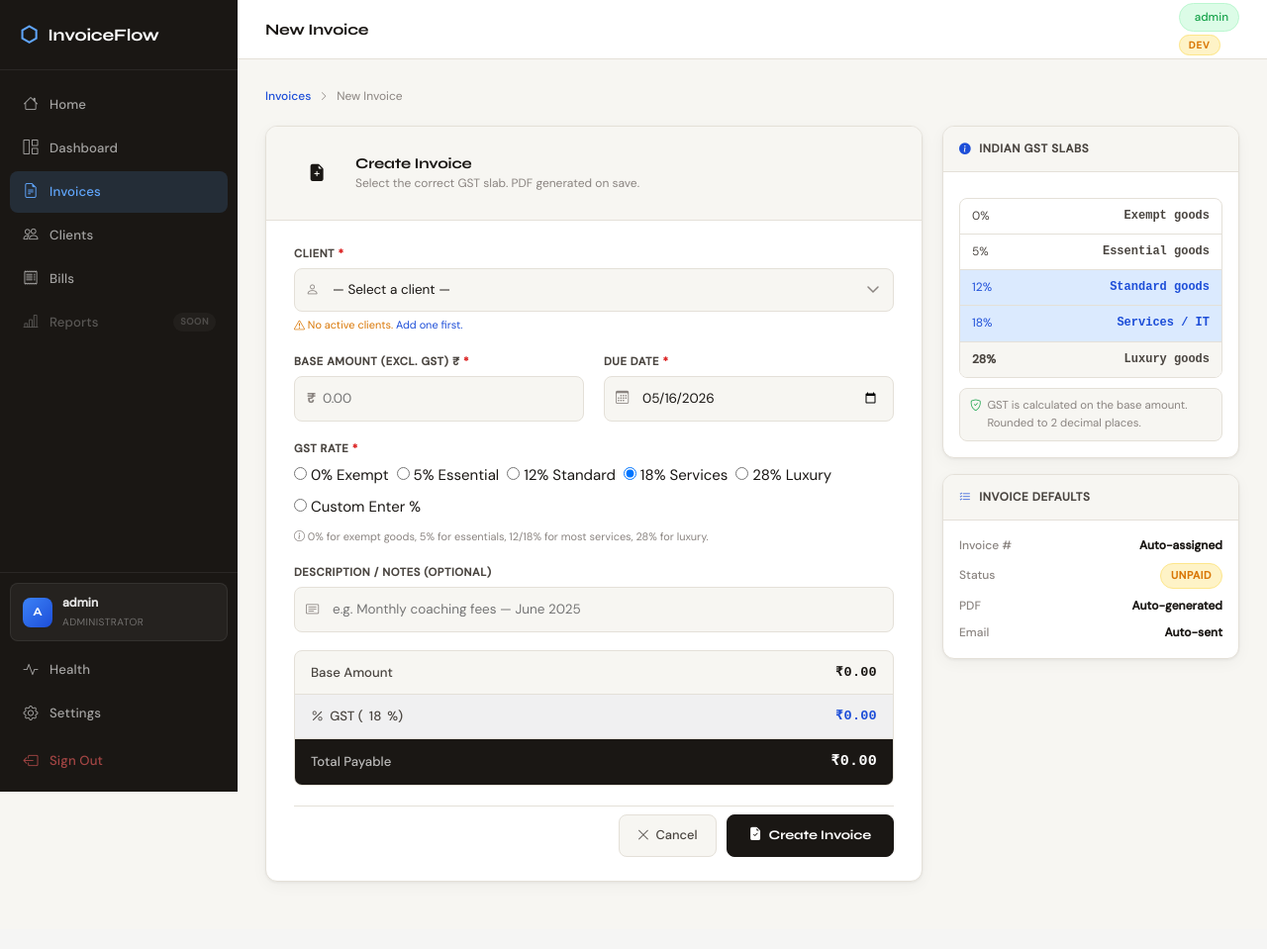
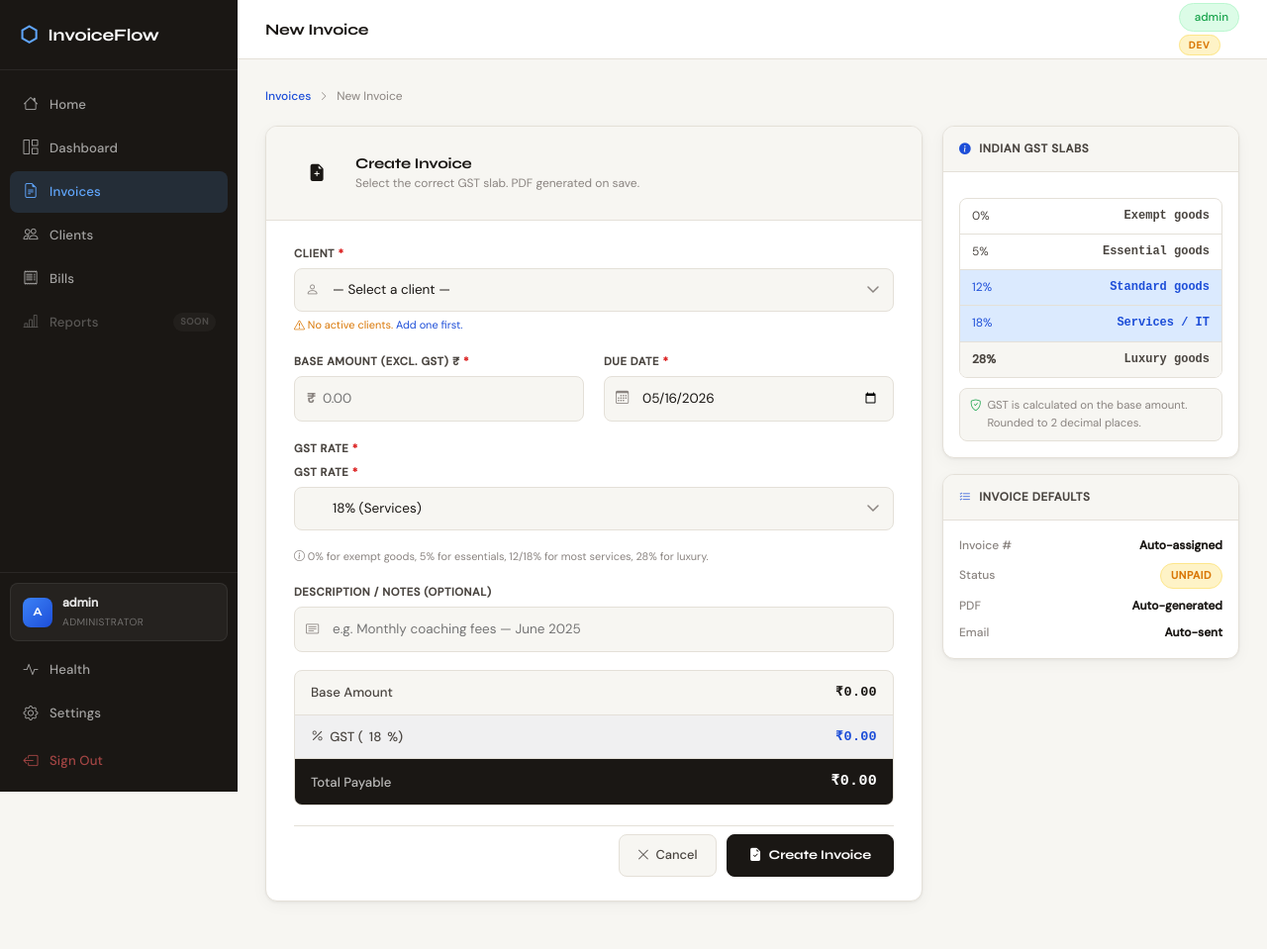
Before and after one commit to ku2507u0657-cmyk/pranshuu2, a Flask app: page /invoices/create in a window 1280 px wide. Shown: the whole page at 99% size. Before the commit the page ends 893 px from the top, so only its background shows below. Run offline with Flask 3, Linux system fonts and the light colour scheme; a user stored in the database is signed in; data that the repository does not hold is empty; some libraries are stand-ins or nearby versions.

```diff
--- a/templates/invoices/create.html
+++ b/templates/invoices/create.html
@@ -83,43 +83,33 @@
         <div class="form-group full-width">
           <label class="form-label required">GST Rate</label>
 
-          <div style="display:flex;flex-wrap:wrap;gap:8px;margin-bottom:10px">
-            {% set selected_rate = form.get('gst_rate', '18') %}
-            {% set gst_options = [
-              ('0',  '0%',  'Exempt'),
-              ('5',  '5%',  'Essential'),
-              ('12', '12%', 'Standard'),
-              ('18', '18%', 'Services'),
-              ('28', '28%', 'Luxury'),
-            ] %}
-            {% for val, pct, desc in gst_options %}
-            <label class="gst-slab-btn" id="gst-label-{{ val }}">
-              <input type="radio" name="gst_rate_radio" value="{{ val }}"
-                     onchange="selectGst('{{ val }}')"
-                     {{ 'checked' if selected_rate == val }} />
-              <span class="gst-slab-pct">{{ pct }}</span>
-              <span class="gst-slab-desc">{{ desc }}</span>
-            </label>
-            {% endfor %}
+          <div class="form-row">
+  <div class="form-group full-width">
+    <label class="form-label required">GST Rate</label>
 
-            <!-- Custom -->
-            <label class="gst-slab-btn" id="gst-label-custom">
-              <input type="radio" name="gst_rate_radio" value="custom"
-                     onchange="selectGst('custom')"
-                     {{ 'checked' if selected_rate not in ['0','5','12','18','28'] }} />
-              <span class="gst-slab-pct">Custom</span>
-              <span class="gst-slab-desc">Enter %</span>
-            </label>
-          </div>
+    <select id="gst_dropdown" class="form-field form-select" onchange="selectGstFromDropdown()">
+      <option value="0">0% (Exempt)</option>
+      <option value="5">5% (Essential)</option>
+      <option value="12">12% (Standard)</option>
+      <option value="18" selected>18% (Services)</option>
+      <option value="28">28% (Luxury)</option>
+      <option value="custom">Custom %</option>
+    </select>
 
     <!-- Custom input -->
-          <div id="custom_gst_wrap" style="display:none;max-width:200px;margin-bottom:8px">
+    <div id="custom_gst_wrap" style="display:none;max-width:200px;margin-top:10px">
       <div class="input-wrap">
         <i class="bi bi-percent input-icon"></i>
         <input type="number" id="custom_gst_input" class="form-field"
-                     placeholder="e.g. 3" min="0" max="100" step="0.01"
-                     value="{{ form.get('gst_rate','') if form.get('gst_rate','') not in ['0','5','12','18','28'] else '' }}"
+               placeholder="Enter GST %"
+               min="0" max="100" step="0.01"
                oninput="applyCustomRate(this.value)" />
+      </div>
+    </div>
+
+    <!-- hidden actual value -->
+    <input type="hidden" name="gst_rate" id="gst_rate_value" value="18" />
+
   </div>
 </div>
 
@@ -219,17 +209,18 @@
 // ── GST rate selection ─────────────────────────────────────────
 let currentRate = parseFloat(document.getElementById('gst_rate_value').value) || 18;
 
-function selectGst(val) {
-  if (val === 'custom') {
-    document.getElementById('custom_gst_wrap').style.display = 'block';
-    document.getElementById('custom_gst_input').focus();
-    val = parseFloat(document.getElementById('custom_gst_input').value) || 0;
+function selectGstFromDropdown() {
+  let val = document.getElementById("gst_dropdown").value;
+
+  if (val === "custom") {
+    document.getElementById("custom_gst_wrap").style.display = "block";
+    currentRate = parseFloat(document.getElementById("custom_gst_input").value) || 0;
   } else {
-    document.getElementById('custom_gst_wrap').style.display = 'none';
+    document.getElementById("custom_gst_wrap").style.display = "none";
+    currentRate = parseFloat(val) || 0;
   }
-  currentRate = parseFloat(val) || 0;
-  document.getElementById('gst_rate_value').value = currentRate;
-  highlightSlab();
+
+  document.getElementById("gst_rate_value").value = currentRate;
   updatePreview();
 }
 
@@ -239,7 +230,7 @@ function applyCustomRate(v) {
   updatePreview();
 }
 
-function highlightSlab() {
+function selectGstFromDropdown();{
   document.querySelectorAll('.gst-slab-btn').forEach(btn => {
     btn.classList.remove('selected');
   });
```
Also changed, not shown: templates/bills/create.html (+37 -0 lines). Lines whose indentation alone changed are shown as unchanged.
